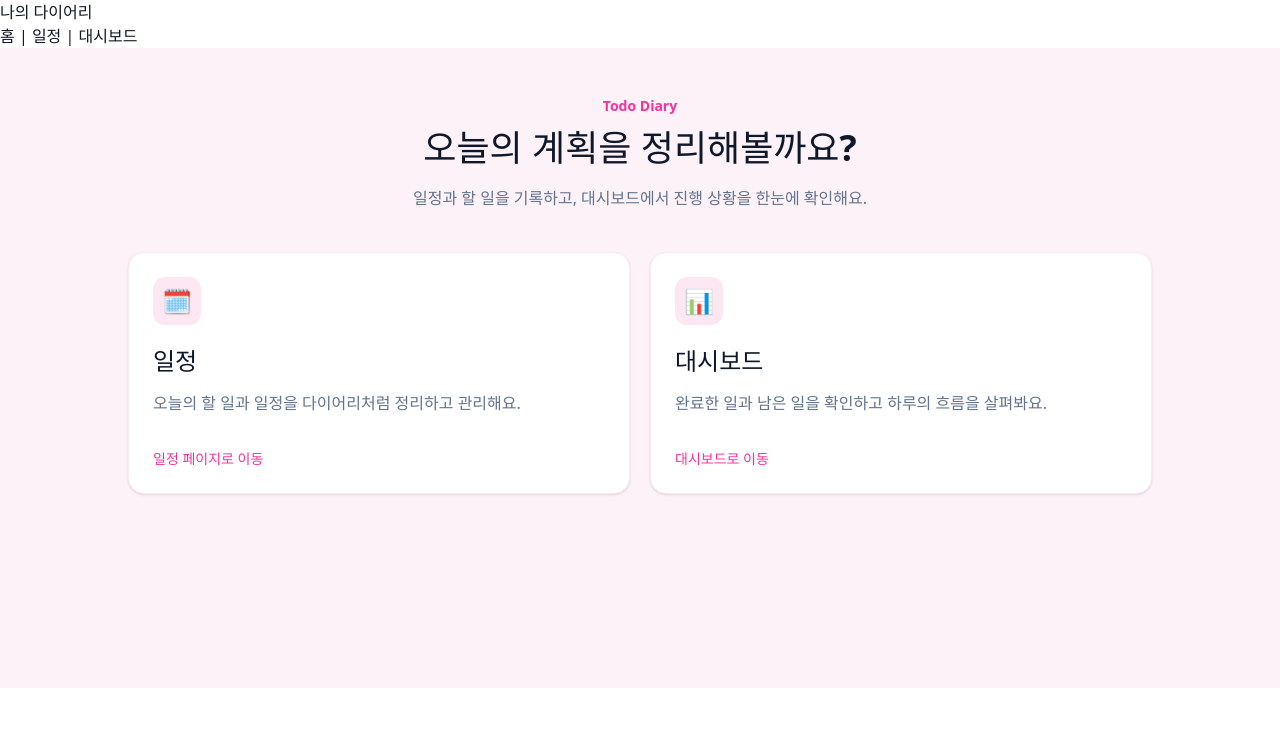
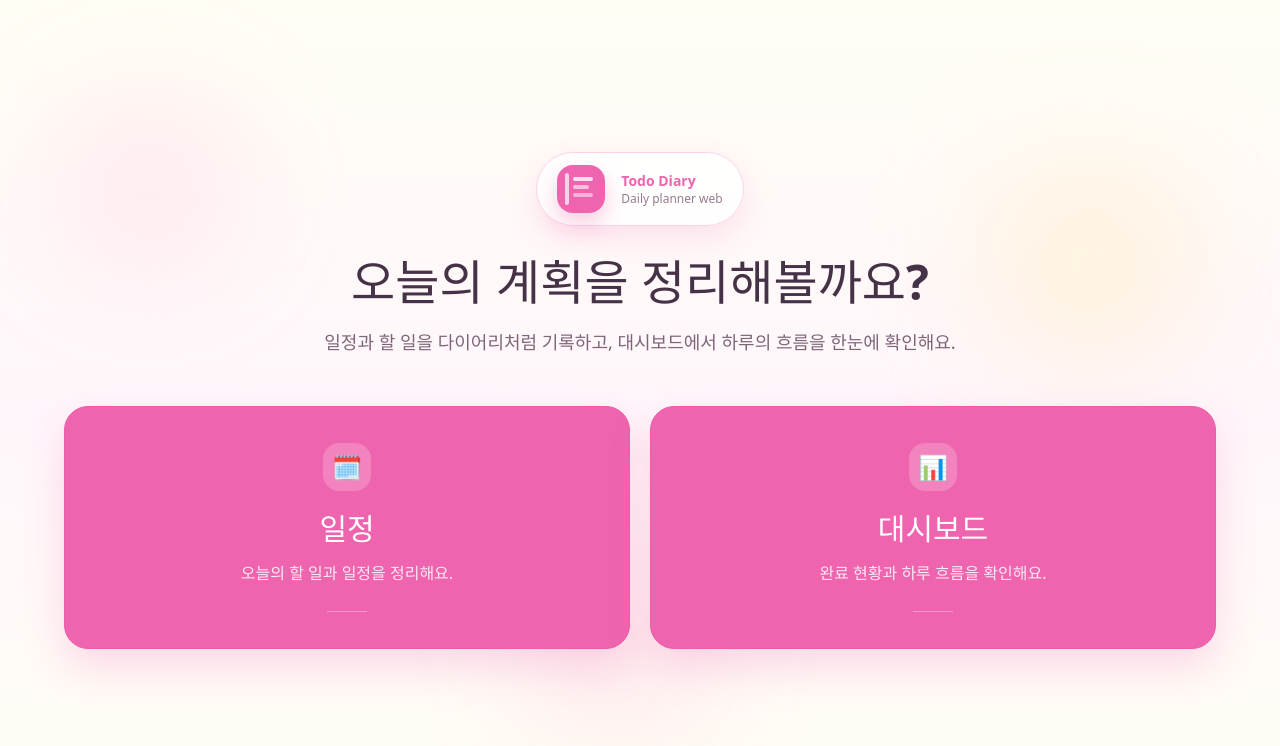
Before and after one commit to dailyNoteDashboard/frontend, a React (Vite) app: page / in a window 1280 px wide. Shown: the top 746 px of the page. Built offline with nearby package versions, Linux system fonts and the light colour scheme.

Commit message:
style: 메인 화면 디자인 개선

```diff
--- a/src/layouts/RootLayout.tsx
+++ b/src/layouts/RootLayout.tsx
@@ -1,25 +1,7 @@
-import { NavLink, Outlet } from 'react-router-dom'
+import { Outlet } from 'react-router-dom'
 
 function RootLayout() {
-  return (
-    <>
-      <header>
-        <h1>나의 다이어리</h1>
-
-        <nav>
-          <NavLink to="/">홈</NavLink>
-          {' | '}
-          <NavLink to="/schedule">일정</NavLink>
-          {' | '}
-          <NavLink to="/dashboard">대시보드</NavLink>
-        </nav>
-      </header>
-
-      <main>
-        <Outlet />
-      </main>
-    </>
-  )
+  return <Outlet />
 }
 
 export default RootLayout
--- a/src/pages/home/HomePage.tsx
+++ b/src/pages/home/HomePage.tsx
@@ -1,3 +1,4 @@
+import FloatingDecorations from './components/FloatingDecorations'
 import NavigationCard from './components/NavigationCard'
 import { usePageNavigation } from '../../shared/hooks/usePageNavigation'
 
@@ -5,30 +6,49 @@ function HomePage() {
   const { goToSchedule, goToDashboard } = usePageNavigation()
 
   return (
-    <main className="min-h-[calc(100svh-160px)] bg-pink-50 px-6 py-12">
-      <section className="mx-auto flex max-w-5xl flex-col gap-10">
-        <div className="text-center">
-          <p className="text-sm font-semibold text-pink-500">Todo Diary</p>
-          <h2 className="mt-3 text-4xl font-bold text-slate-900">오늘의 계획을 정리해볼까요?</h2>
-          <p className="mx-auto mt-4 max-w-2xl text-base leading-7 text-slate-500">
-            일정과 할 일을 기록하고, 대시보드에서 진행 상황을 한눈에 확인해요.
+    <main className="relative min-h-svh overflow-hidden bg-[linear-gradient(180deg,#fffdf4_0%,#fff6fb_52%,#fffdf4_100%)] px-5 py-8 text-[#5a4153] sm:px-8 lg:px-10">
+      <FloatingDecorations />
+
+      <section className="relative z-10 mx-auto flex min-h-[calc(100svh-64px)] max-w-6xl flex-col justify-center">
+        <div className="animate-fade-up text-center">
+          <div className="mx-auto flex w-fit items-center gap-4 rounded-full border border-[#ffd1e8] bg-white/85 px-5 py-3 shadow-[0_12px_30px_rgba(236,102,173,0.16)] backdrop-blur">
+            <div className="relative flex size-12 items-center justify-center rounded-2xl bg-[#ef64ae] shadow-[0_10px_22px_rgba(236,102,173,0.35)]">
+              <span className="absolute left-2 top-2 h-8 w-1 rounded-full bg-white/70" />
+              <span className="absolute left-4 top-3 h-1 w-5 rounded-full bg-white/80" />
+              <span className="absolute left-4 top-5 h-1 w-4 rounded-full bg-white/60" />
+              <span className="absolute left-4 top-7 h-1 w-5 rounded-full bg-white/50" />
+            </div>
+
+            <div className="text-left">
+              <p className="text-sm font-bold text-[#ef64ae]">Todo Diary</p>
+              <p className="text-xs font-medium text-[#9a7a91]">
+                Daily planner web
+              </p>
+            </div>
+          </div>
+
+          <h1 className="mt-8 text-4xl font-bold text-[#463247] sm:text-5xl">
+            오늘의 계획을 정리해볼까요?
+          </h1>
+
+          <p className="mx-auto mt-5 max-w-2xl text-base leading-8 text-[#7d667a] sm:text-lg">
+            일정과 할 일을 다이어리처럼 기록하고, 대시보드에서 하루의 흐름을
+            한눈에 확인해요.
           </p>
         </div>
 
-        <div className="grid gap-5 md:grid-cols-2">
+        <div className="mt-12 grid animate-fade-up-delayed gap-5 lg:grid-cols-2">
           <NavigationCard
             icon="🗓️"
             title="일정"
-            description="오늘의 할 일과 일정을 다이어리처럼 정리하고 관리해요."
-            buttonText="일정 페이지로 이동"
+            description="오늘의 할 일과 일정을 정리해요."
             onClick={goToSchedule}
           />
 
           <NavigationCard
             icon="📊"
             title="대시보드"
-            description="완료한 일과 남은 일을 확인하고 하루의 흐름을 살펴봐요."
-            buttonText="대시보드로 이동"
+            description="완료 현황과 하루 흐름을 확인해요."
             onClick={goToDashboard}
           />
         </div>
--- /dev/null
+++ b/src/pages/home/components/FloatingDecorations.tsx
@@ -0,0 +1,14 @@
+function FloatingDecorations() {
+  return (
+    <div
+      aria-hidden="true"
+      className="pointer-events-none absolute inset-0 overflow-hidden"
+    >
+      <span className="animate-float-slow absolute left-[6%] top-[14%] size-36 rounded-full bg-[#ff9acd]/25 blur-3xl" />
+      <span className="animate-float-delay absolute right-[8%] top-[24%] size-44 rounded-full bg-[#ffd86f]/25 blur-3xl" />
+      <span className="animate-float-reverse absolute bottom-[10%] left-[42%] size-40 rounded-full bg-[#ef64ae]/15 blur-3xl" />
+    </div>
+  )
+}
+
+export default FloatingDecorations
--- a/src/pages/home/components/NavigationCard.tsx
+++ b/src/pages/home/components/NavigationCard.tsx
@@ -2,28 +2,34 @@ type NavigationCardProps = {
   icon: string
   title: string
   description: string
-  buttonText: string
   onClick: () => void
 }
 
-function NavigationCard({ icon, title, description, buttonText, onClick }: NavigationCardProps) {
+function NavigationCard({
+  icon,
+  title,
+  description,
+  onClick,
+}: NavigationCardProps) {
   return (
     <button
       type="button"
       onClick={onClick}
-      className="group flex min-h-52 w-full flex-col items-start rounded-2xl border border-pink-100 bg-white p-6 text-left shadow-sm transition hover:-translate-y-1 hover:border-pink-300 hover:shadow-lg focus:outline-none focus:ring-4 focus:ring-pink-200"
+      className="group flex min-h-48 w-full flex-col items-center justify-center rounded-[24px] border border-[#ee5ba8] bg-[#ef64ae] px-8 py-9 text-center text-white shadow-[0_18px_40px_rgba(236,102,173,0.22)] transition duration-300 ease-out hover:-translate-y-1 hover:bg-[#e95aa4] hover:shadow-[0_22px_50px_rgba(236,102,173,0.3)] focus:outline-none focus:ring-4 focus:ring-[#f9acd3]"
     >
-      <span className="mb-5 flex size-12 items-center justify-center rounded-xl bg-pink-100 text-2xl">
+      <span className="flex size-12 items-center justify-center rounded-2xl bg-white/20 text-2xl">
         {icon}
       </span>
 
-      <strong className="text-2xl font-bold text-slate-900">{title}</strong>
+      <strong className="mt-5 text-3xl font-bold tracking-normal">
+        {title}
+      </strong>
 
-      <span className="mt-3 text-base leading-7 text-slate-500">{description}</span>
+      <span className="mt-3 max-w-md text-base leading-7 text-white/85">
+        {description}
+      </span>
 
-      <span className="mt-auto pt-8 text-sm font-semibold text-pink-500 transition group-hover:text-pink-600">
-        {buttonText}
-      </span>
+      <span className="mt-6 h-px w-10 bg-white/35 transition group-hover:w-16" />
     </button>
   )
 }
--- /dev/null
+++ b/src/styles/animations.css
@@ -0,0 +1,55 @@
+@layer utilities {
+  @keyframes fade-up {
+    from {
+      opacity: 0;
+      transform: translateY(16px);
+    }
+
+    to {
+      opacity: 1;
+      transform: translateY(0);
+    }
+  }
+
+  @keyframes float-slow {
+    0%,
+    100% {
+      transform: translate3d(0, 0, 0) scale(1);
+    }
+
+    50% {
+      transform: translate3d(0, -22px, 0) scale(1.05);
+    }
+  }
+
+  @keyframes float-reverse {
+    0%,
+    100% {
+      transform: translate3d(0, 0, 0) scale(1);
+    }
+
+    50% {
+      transform: translate3d(0, 24px, 0) scale(1.04);
+    }
+  }
+
+  .animate-fade-up {
+    animation: fade-up 0.7s ease-out both;
+  }
+
+  .animate-fade-up-delayed {
+    animation: fade-up 0.7s ease-out 0.16s both;
+  }
+
+  .animate-float-slow {
+    animation: float-slow 5.5s ease-in-out infinite;
+  }
+
+  .animate-float-delay {
+    animation: float-slow 6.5s ease-in-out 0.8s infinite;
+  }
+
+  .animate-float-reverse {
+    animation: float-reverse 6.8s ease-in-out infinite;
+  }
+}
--- a/src/styles/index.css
+++ b/src/styles/index.css
@@ -1,3 +1,4 @@
 @import 'tailwindcss';
 @import './theme.css';
 @import './base.css';
+@import './animations.css';
```
